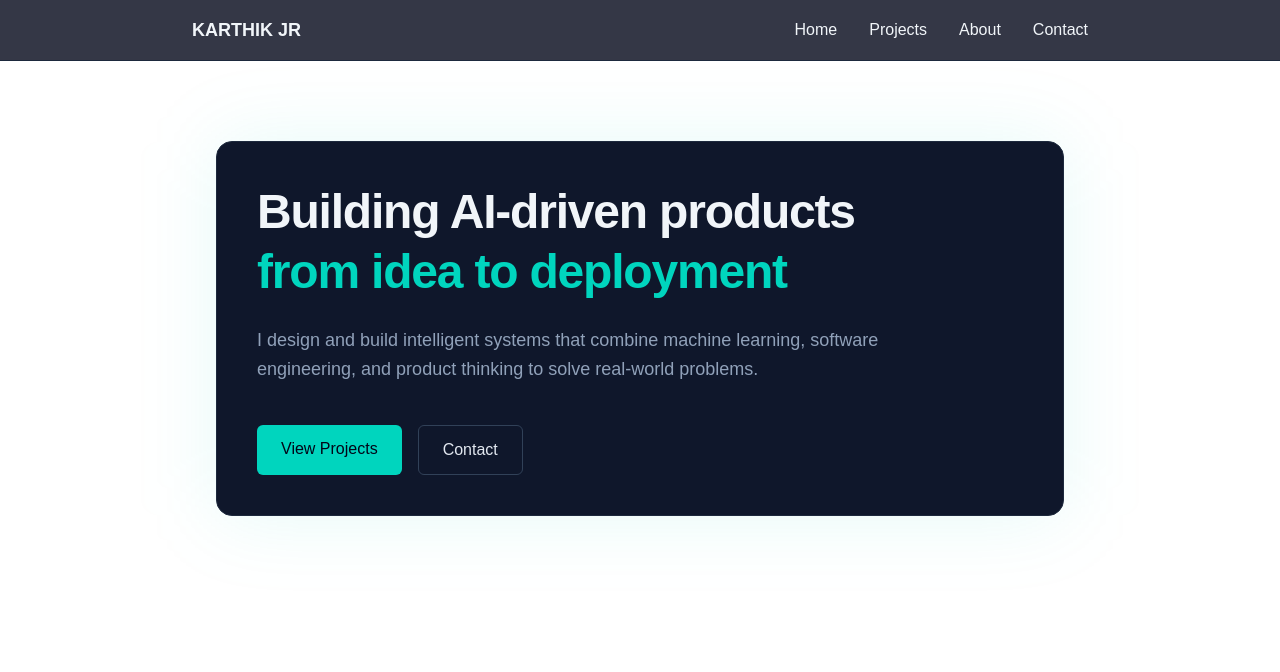
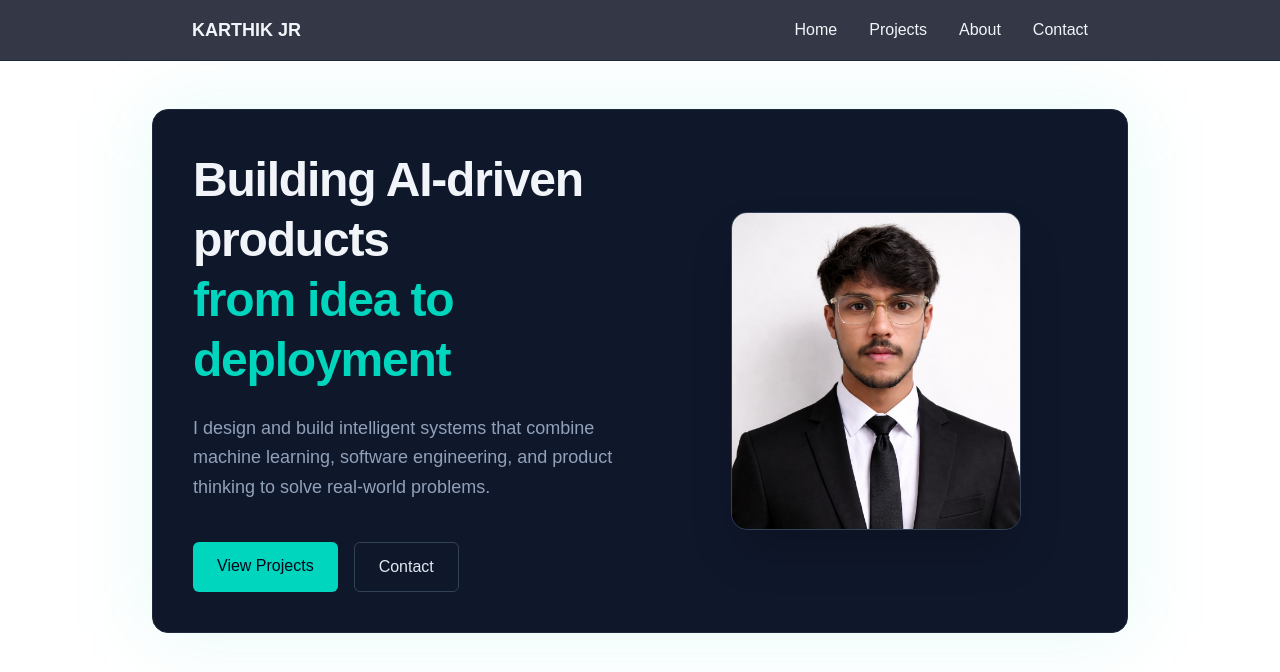
Before and after one commit to Karthikgowdajr/portfolio, a Next.js app: page / in a window 1280 px wide. Shown: the top 672 px of the page. Built offline with nearby package versions, Linux system fonts and the light colour scheme.

Commit message:
profile photo addition

```diff
--- a/app/page.tsx
+++ b/app/page.tsx
@@ -1,10 +1,16 @@
+import Image from "next/image";
+
 export default function Home() {
   return (
-    <main className="min-h-screen px-6 py-20 max-w-4xl mx-auto">
+    <main className="min-h-screen px-6 py-12 max-w-5xl mx-auto">
       <section className="relative rounded-2xl bg-slate-900 border border-slate-800 p-10
                     before:absolute before:inset-0 before:rounded-2xl
                     before:bg-teal-400/10 before:blur-2xl before:-z-10">
 
+        <div className="flex flex-col md:flex-row items-center gap-12">
+
+          {/* LEFT SIDE - TEXT */}
+          <div className="flex-1">
             <h1 className="text-5xl font-bold tracking-tight leading-tight text-slate-100">
               Building AI-driven products
               <span className="block text-teal-400">
@@ -12,7 +18,7 @@ export default function Home() {
               </span>
             </h1>
 
-        <p className="mt-6 text-lg text-slate-400 leading-relaxed max-w-2xl">
+            <p className="mt-6 text-lg text-slate-400 leading-relaxed max-w-xl">
               I design and build intelligent systems that combine machine learning,
               software engineering, and product thinking to solve real-world problems.
             </p>
@@ -32,6 +38,20 @@ export default function Home() {
                 Contact
               </a>
             </div>
+          </div>
+
+          {/* RIGHT SIDE - IMAGE */}
+          <div className="flex-1 flex justify-center">
+            <Image
+              src="/Karthik_Professional.png.jpeg"
+              alt="Karthik JR"
+              width={290}
+              height={290}
+              className="rounded-2xl object-cover shadow-2xl border border-slate-700 hover:scale-105 transition-transform duration-300"
+            />
+          </div>
+
+        </div>
       </section>
     </main>
   );
```
Also changed, not shown: public/Karthik_Professional.png.jpeg (added). Lines whose indentation alone changed are shown as unchanged.
